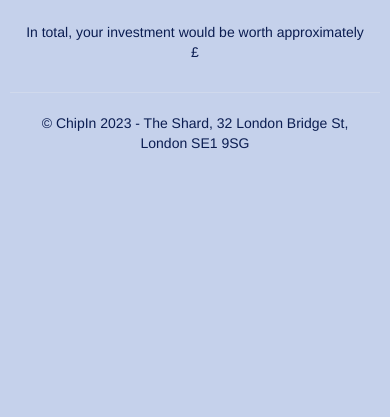
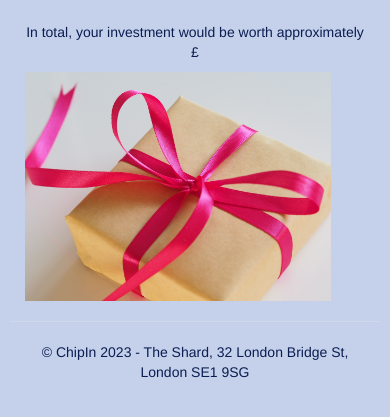
Before and after one commit to annwyl21/jamee, a Flask app: template application/templates/savings_calculator.html in a window 390 px wide. Shown: the part 289-706 px from the top of the page. Run offline with Flask 3, Linux system fonts and the light colour scheme; the template is opened without the code that fills it, so the values that code supplies are empty; some libraries are stand-ins or nearby versions.

Commit message:
add phto to svgs resulst page

```diff
--- a/application/templates/savings_calculator.html
+++ b/application/templates/savings_calculator.html
@@ -4,7 +4,7 @@
 
 <div class="container-fluid bg-1 text-center">
     <div class="row">
-      <div class="col-sm-12">
+      <div class="col-sm-6">
         <h1>Simple Savings Calculator</h1>
         <h4>Your results</h4>
         <p>Your lump sum investment to save for a {{ savings_data[2] }}, saving {{ savings_data[3] }} each month:
@@ -13,6 +13,9 @@
         <br>In total, your investment would be worth approximately &pound;{{ total }}
         </p>
       </div>
+      <div class="col-sm-6">
+          <img src="{{ url_for('static', filename='images/gift.jpg') }}" class="img-responsive margin" width="90%" alt="Photo of Gift by Jess Bailey on Unsplash">
+      </div>
     </div>
   </div>
 
```
Also changed, not shown: application/static/images/gift.jpg (added).
